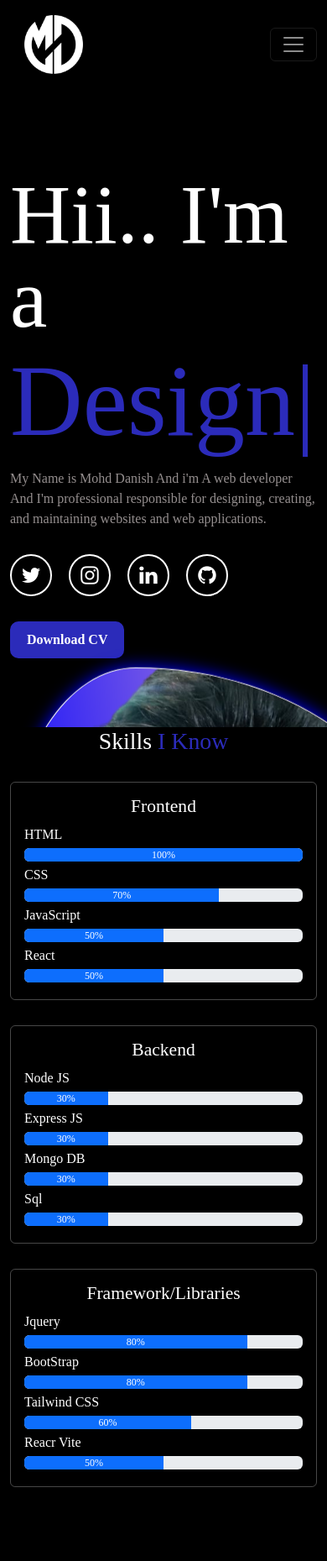
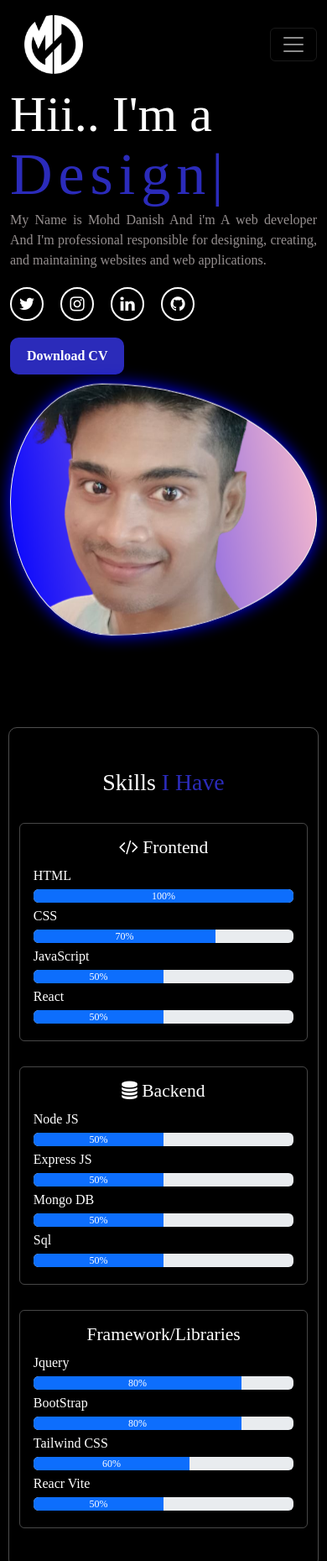
Before and after one commit to developr-danish/portfolio, a plain HTML site: page index.html in a window 390 px wide. Shown: the top 1859 px of the page at 84% size. Drawn offline with nearby package versions, Linux system fonts and the light colour scheme.

Commit message:
"update"

```diff
--- a/index.html
+++ b/index.html
@@ -52,7 +52,7 @@
                             <a class="nav-link" href="#">Portfolio</a>
                         </li>
                         <li class="nav-item">
-                          <a class="nav-link" href="#">Reach Me</a>
+                          <a class="nav-link" href="#">Hire Me</a>
                       </li>
                     </ul>
 
@@ -76,7 +76,7 @@
             <div class="linkdin"><a href="linkedin.com/in/mohd-danish-748434257"><i class="fa fa-linkedin"></i></a></div>
             <div class="github"><a href="https://github.com/developr-danish"><i class="fa fa-github"></i></a></div>
           </div>
-          <a href="Assets/DANISH-RESUME 2-2.pdf" download="DANISH-RESUME"><button>Download CV</button></a>
+          <a href="Assets/Resume.pdf" download="DANISH-RESUME"><button>Download CV</button></a>
         </div>
         <div class="col-12 col-sm-12 col-md-12 col-lg-5">
             <div class="bg">
@@ -86,14 +86,14 @@
       </div>
     </section>
 
-    <section class="skills pb-5" id="scrollspyHeading2">
-      <h1 class="text-center pb-4">Skills <span>I Know</span></h1>
+    <section class="skills pt-5 pb-3" id="scrollspyHeading2">
+      <h1 class="text-center pb-4">Skills <span>I Have</span></h1>
       <div class="container">
         <div class="row">
           <div class="col-12 col-sm-12 col-md-12 col-lg-4">
             <div class="card text-white slide-left">
               <div class="card-body">
-                <h4 class="card-title text-center">Frontend</h4>
+                <h4 class="card-title text-center"><i class="fa fa-code"></i> Frontend</h4>
                 <p class="card-text">
                   <p>HTML</p>
                   <div class="progress my-1" role="progressbar" aria-label="Example with label" aria-valuenow="25" aria-valuemin="0" aria-valuemax="100">
@@ -120,23 +120,23 @@
           <div class="col-12 col-sm-12 col-md-12 col-lg-4">
             <div class="card text-white slide-top">
               <div class="card-body">
-                <h4 class="card-title text-center">Backend</h4>
+                <h4 class="card-title text-center"><i class="fa fa-database"></i> Backend</h4>
                 <p class="card-text">
                   <p>Node JS</p>
                   <div class="progress my-1" role="progressbar" aria-label="Example with label" aria-valuenow="25" aria-valuemin="0" aria-valuemax="100">
-                    <div class="progress-bar" style="width: 30%">30%</div>
+                    <div class="progress-bar" style="width: 50%">50%</div>
                   </div>
                   <p>Express JS</p>
                   <div class="progress my-1" role="progressbar" aria-label="Example with label" aria-valuenow="25" aria-valuemin="0" aria-valuemax="100">
-                    <div class="progress-bar" style="width: 30%">30%</div>
+                    <div class="progress-bar" style="width: 50%">50%</div>
                   </div>
                   <p>Mongo DB</p>
                   <div class="progress my-1" role="progressbar" aria-label="Example with label" aria-valuenow="25" aria-valuemin="0" aria-valuemax="100">
-                    <div class="progress-bar" style="width: 30%">30%</div>
+                    <div class="progress-bar" style="width: 50%">50%</div>
                   </div>
                   <p>Sql</p>
                   <div class="progress my-1" role="progressbar" aria-label="Example with label" aria-valuenow="25" aria-valuemin="0" aria-valuemax="100">
-                    <div class="progress-bar" style="width: 30%">30%</div>
+                    <div class="progress-bar" style="width: 50%">50%</div>
                   </div>
 
                 </p>
@@ -173,7 +173,9 @@
       </div>
     </section>
 
-
+    <section class="portfolio py-5">
+      <h1 class="text-center">Edu<span>cation</span></h1>
+    </section>
 
 
 
--- a/style.css
+++ b/style.css
@@ -8,6 +8,12 @@ body{
     background-color: black;
 }
 /* navbar part start from here */
+#navbar{
+    position: sticky;
+    top: 0;
+    z-index: 999;
+    background-color: rgba(0, 0, 0, 0.66);
+}
 #navbar img{
     width: 70px;
     height: 70px;
@@ -47,6 +53,9 @@ body{
 }
 #content p{
     color: rgb(149, 143, 143);
+}
+#content img{
+    width: 100%;
 }
 span{
     color: rgb(43, 43, 186);
@@ -124,7 +133,7 @@ span{
     height: 500px;
     object-fit:cover;
 }
-button{
+#content button{
     padding: 10px 20px;
     border: none;
     border-radius: 10px;
@@ -134,7 +143,7 @@ button{
     font-size: 16px;
     transition: 0.7s;
 }
-button:hover{
+#content button:hover{
     box-shadow:0px 0px 20px 2px blue;
 }
 @keyframes movement{
@@ -165,6 +174,13 @@ button:hover{
 
 
 /* skill part start from here */
+.skills{
+    border: 1px solid rgba(128, 128, 128, 0.61);
+    width: 95%;
+    margin: auto;
+    border-radius: 10px;
+    overflow: hidden;
+}
 .skills h1{
     color: #fff;
 }
@@ -175,5 +191,63 @@ button:hover{
     background-color: transparent !important;
     border: 1px solid rgba(255, 255, 255, 0.277);
     margin-bottom: 30px;
+    transition: 0.8s;
+}
+.card:hover{
+    background-color: rgb(15, 15, 111) !important;
+    transform: scale(1.05) !important;
 }
 /* skill part end from here */
+
+/* portfolio part start from here */
+.portfolio {
+    color: #fff;
+}
+/* portfolio part end from here */
+
+
+
+
+
+
+
+
+
+/* medie query for mobile screeen */
+@media (max-width:768px){
+    #content h1{
+        font-size: 60px;
+        margin: 0;
+    }
+    #content h2{
+        font-size: 70px;
+        letter-spacing: 7px;
+        margin-bottom: 0px;
+    }
+    #content p{
+        text-align: justify;
+        margin-bottom: 0px !important;
+    }
+    #content i{
+        font-size: 20px;
+    }
+    .twitter , .instagram , .linkdin , .github{
+        width: 40px;
+        height: 40px;
+    }
+    .social{
+        margin: 20px 0px;
+    }
+    .bg{
+        width: 100%;
+        height: 300px;
+        position: relative;
+    }
+    .bg img{
+        width: 250px;
+        height: 100%;
+        position: absolute;
+        right: 50px;
+    }
+}
+/* medie query for mobile screeen */
```
Also changed, not shown: 1 other file.
